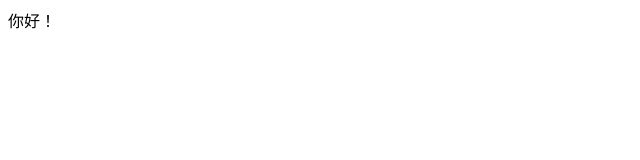
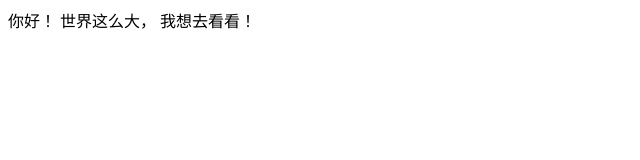
Before and after one commit to sunshine521Git/qbaobei, a plain HTML site: page index.html in a window 1280 px wide. Shown: the whole page, without its empty margins (0-640 px from the left). Drawn offline with Linux system fonts and the light colour scheme.

Commit message:
修改了index

```diff
--- a/index.html
+++ b/index.html
@@ -6,5 +6,7 @@
 	</head>
 	<body>
 		你好！
+		世界这么大，
+		我想去看看！
 	</body>
 </html>
```
